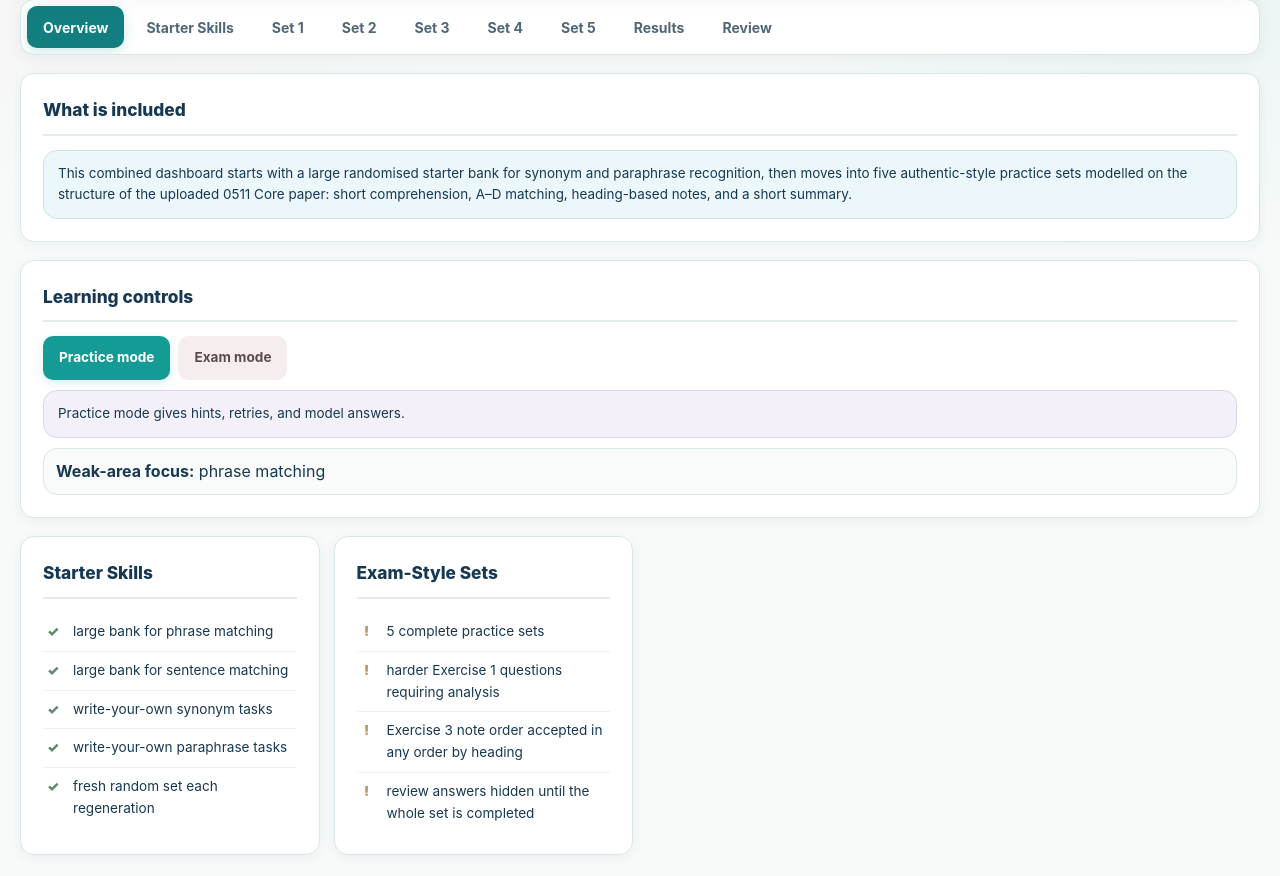
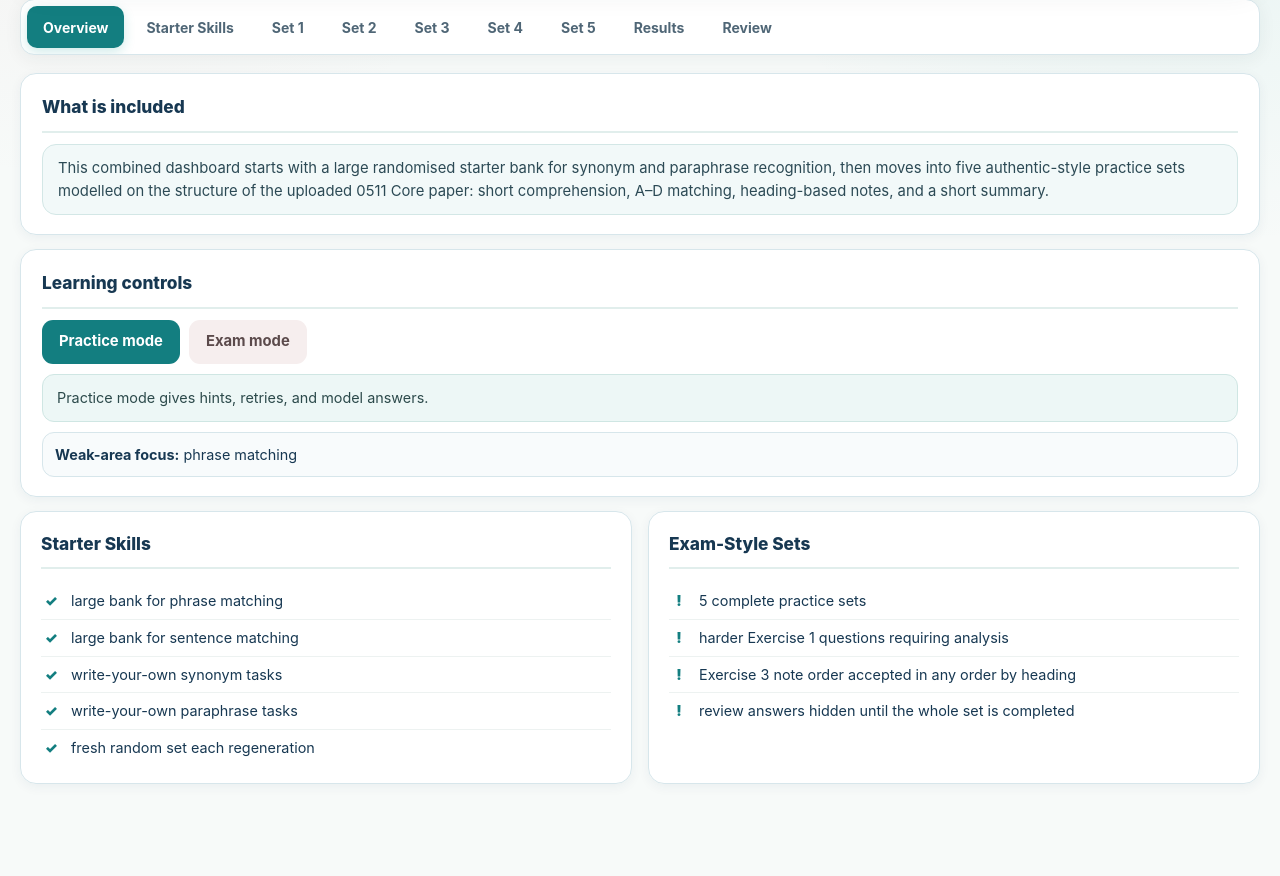
Before and after one commit to tobypottas-sketch/igcse-paraphrasing, a plain HTML site: page index.html in a window 1280 px wide. Shown: the part 300-1176 px from the top of the page. Drawn offline with Linux system fonts and the light colour scheme.

Commit message:
Polish Paraphrasing Overview and mode controls for skills suite

```diff
--- a/skills-suite-theme.css
+++ b/skills-suite-theme.css
@@ -24,3 +24,76 @@
 .tab-btn:focus-visible, .btn:focus-visible, .hub-return-link:focus-visible { outline: 3px solid #2e73d6; outline-offset: 3px; }
 @media(max-width:700px) { .tab-btn { padding: 10px 12px; } }
 @media(prefers-reduced-motion:reduce) { .tab-btn, .btn { transition: none; } }
+
+/* Paraphrasing refinement: Overview and shared navigation.
+   Do not modify practice choices, marking feedback, or exam behaviour. */
+#panel-overview > .card {
+  border-radius: 16px;
+  padding: 19px 21px;
+  margin-bottom: 14px;
+}
+#panel-overview > .card .card-header { margin-bottom: 11px; }
+#panel-overview > .card:first-child .notice-blue {
+  background: #f2f9f9;
+  border-color: #d3e7e6;
+  color: #2c4a55;
+  font-size: .925rem;
+  line-height: 1.55;
+  padding: 12px 15px;
+}
+#panel-overview .btn-group { gap: 9px; margin-bottom: 10px; }
+#panel-overview #modePracticeBtn,
+#panel-overview #modeExamBtn {
+  min-height: 44px;
+  padding: 10px 17px;
+  border-radius: 11px;
+  font-size: .925rem;
+}
+#panel-overview #modePracticeBtn.btn-primary,
+#panel-overview #modeExamBtn.btn-primary {
+  background: var(--suite-teal);
+  color: white;
+  box-shadow: none;
+}
+#panel-overview #modeNotice {
+  border: 1px solid #cfe6e3;
+  background: #edf7f6;
+  color: #2c4a4b;
+  border-radius: 12px;
+  font-size: .9rem;
+  line-height: 1.5;
+  padding: 12px 14px;
+}
+#panel-overview .answer-box {
+  background: #f8fbfc;
+  border-color: var(--suite-border);
+  border-radius: 12px;
+  font-size: .9rem;
+}
+#panel-overview > .form-grid { display: block; }
+#panel-overview > .form-grid > .form-grid {
+  display: grid;
+  grid-template-columns: repeat(2, minmax(0, 1fr));
+  gap: 16px;
+}
+#panel-overview .form-grid .card {
+  min-width: 0;
+  margin-bottom: 0;
+  border-radius: 16px;
+  padding: 18px 20px;
+}
+#panel-overview .checklist li {
+  padding: 7px 0;
+  font-size: .9rem;
+  line-height: 1.5;
+}
+#panel-overview .check-icon { color: var(--suite-teal); }
+.tab-bar .tab-btn:focus:not(:focus-visible) { outline: none; }
+.tab-bar .tab-btn:focus-visible { outline: 2px solid #2e73d6; outline-offset: 2px; }
+@media (max-width: 900px) {
+  #panel-overview > .form-grid > .form-grid { grid-template-columns: 1fr; }
+}
+@media (max-width: 700px) {
+  #panel-overview > .card { padding: 16px; }
+  #panel-overview .form-grid .card { padding: 16px; }
+}
```
